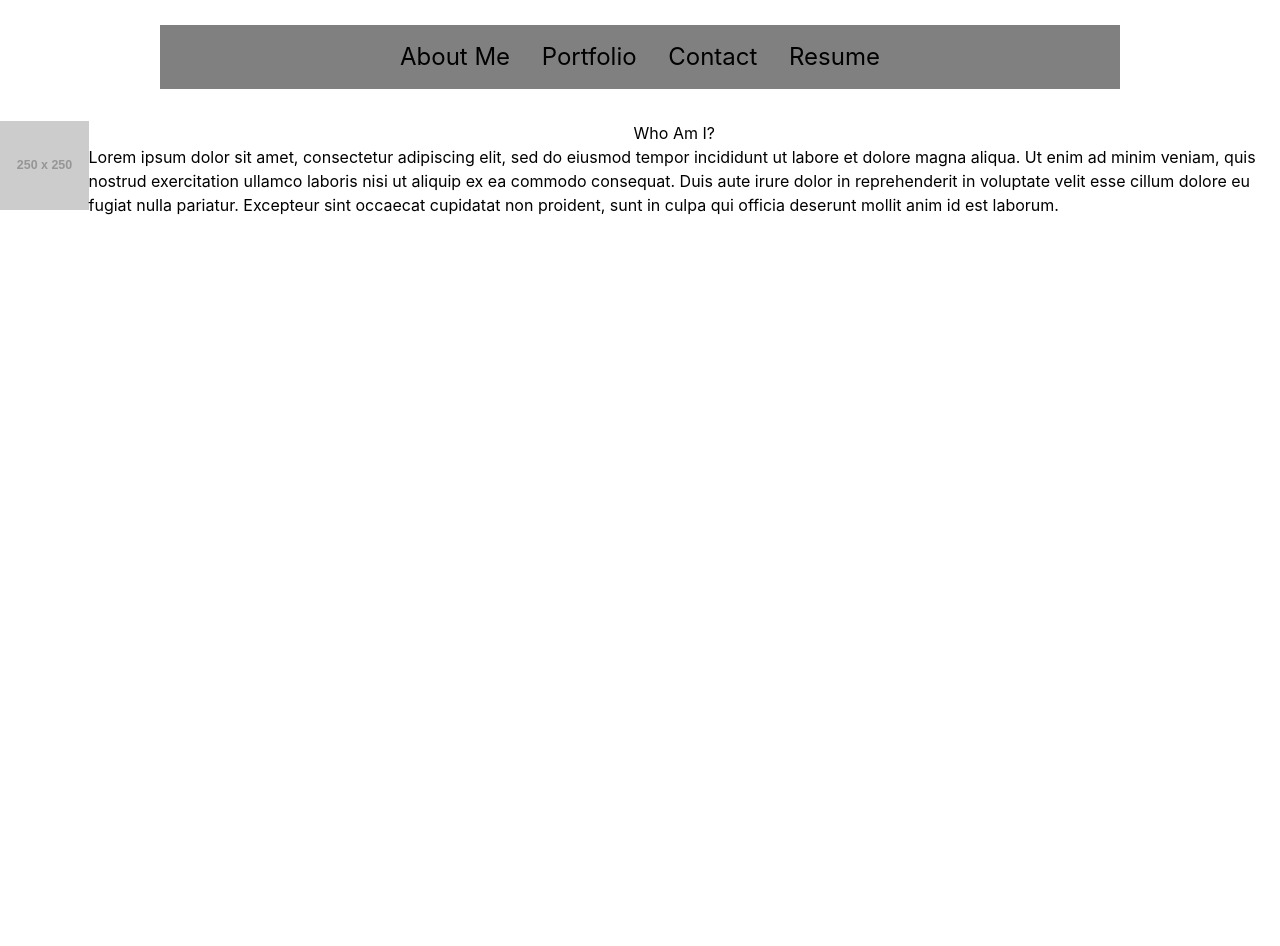
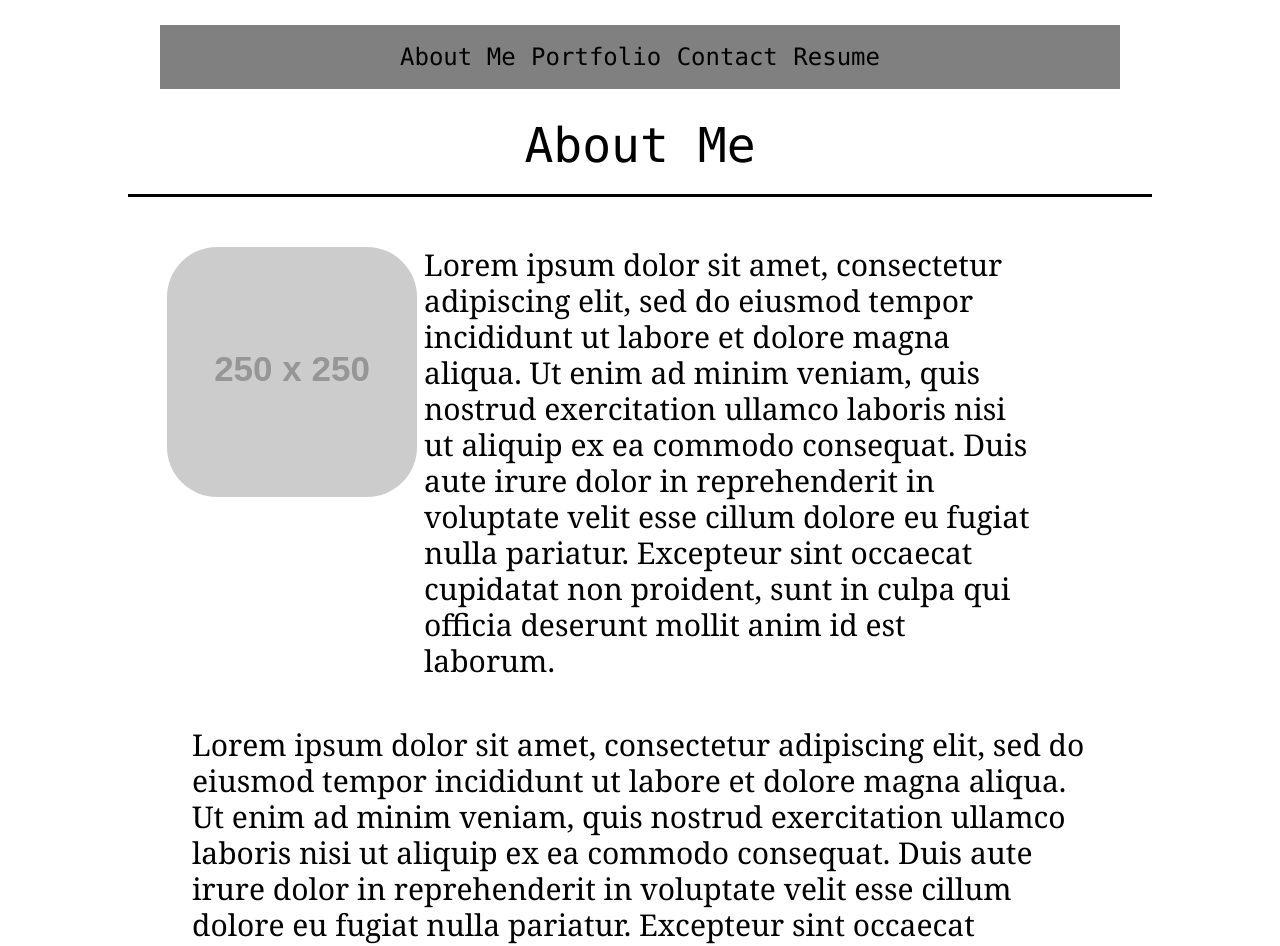
Before and after one commit to ScarElite/professional-portfolio, a React (Create React App) app: page / in a window 1280 px wide. Shown: the part 83-1029 px from the top of the page. Before the commit the page ends 800 px from the top, so only its background shows below. Built offline with nearby package versions, Linux system fonts and the light colour scheme.

Commit message:
Styled both About components and added a header to the main About component

```diff
--- a/src/App.css
+++ b/src/App.css
@@ -26,14 +26,41 @@
   background-color: lightgray;
 } */
 
+/* Main Header */
 .title-header {
   color: var(--secondary);
 }
 
+/* Nav */
 .navbar {
   background-color: grey;
 }
 
-/* .about-section {
-  background-color: lightgray;
-} */
+.navbar-item:hover {
+  color: white;
+}
+
+/* About Section */
+.about-header {
+  border-bottom: 3px solid black;
+  margin: 0px 10% 50px 10%;
+  padding-bottom: 25px;
+}
+
+.personal-image {
+  max-width: 250px !important;
+  max-height: 250px !important;
+  border-radius: 20%;
+}
+
+.about-section-1 {
+  width: 30%;
+}
+
+.about-section-2 {
+  width: 70%;
+}
+
+.about-paragraph-2 {
+  width: 70%;
+}
--- a/src/App.js
+++ b/src/App.js
@@ -11,6 +11,7 @@ function App() {
       <Header></Header>
       <Nav></Nav>
       <About></About>
+      <About2></About2>
     </div>
   );
 }
--- a/src/components/About/index.js
+++ b/src/components/About/index.js
@@ -2,28 +2,32 @@ import React from "react";
 
 function About() {
   return (
-    <div className="flex my-5 me-5 about-section">
-      <section className="justify-content-center">
+    <div>
+      <header className="flex justify-center font-mono text-5xl about-header">
+        About Me
+      </header>
+      <div className="flex my-5 about-section-main justify-between">
+        <section className="about-section-1 flex justify-center ml-40">
           <img
             className="personal-image"
             src="https://via.placeholder.com/250"
             alt="placeholder"
           ></img>
         </section>
-      <section className="">
+        <section className="about-section-2 flex mr-60">
           <aside>
-          <h1 className="text-center about-title">Who Am I?</h1>
-          <p className="about-paragraph-1">
+            <p className="text-3xl font-serif">
               Lorem ipsum dolor sit amet, consectetur adipiscing elit, sed do
-            eiusmod tempor incididunt ut labore et dolore magna aliqua. Ut enim
-            ad minim veniam, quis nostrud exercitation ullamco laboris nisi ut
-            aliquip ex ea commodo consequat. Duis aute irure dolor in
-            reprehenderit in voluptate velit esse cillum dolore eu fugiat nulla
-            pariatur. Excepteur sint occaecat cupidatat non proident, sunt in
-            culpa qui officia deserunt mollit anim id est laborum.
+              eiusmod tempor incididunt ut labore et dolore magna aliqua. Ut
+              enim ad minim veniam, quis nostrud exercitation ullamco laboris
+              nisi ut aliquip ex ea commodo consequat. Duis aute irure dolor in
+              reprehenderit in voluptate velit esse cillum dolore eu fugiat
+              nulla pariatur. Excepteur sint occaecat cupidatat non proident,
+              sunt in culpa qui officia deserunt mollit anim id est laborum.
             </p>
           </aside>
         </section>
+      </div>
     </div>
   );
 }
--- a/src/components/About2/index.js
+++ b/src/components/About2/index.js
@@ -2,8 +2,8 @@ import React from "react";
 
 function About2() {
   return (
-    <div>
-      <section className="about-paragraph-2">
+    <div className="flex justify-center mt-12">
+      <section className="about-paragraph-2 text-3xl font-serif">
         <p>
           Lorem ipsum dolor sit amet, consectetur adipiscing elit, sed do
           eiusmod tempor incididunt ut labore et dolore magna aliqua. Ut enim ad
--- a/src/components/Nav/index.js
+++ b/src/components/Nav/index.js
@@ -2,18 +2,18 @@ import React from "react";
 
 function Nav() {
   return (
-    <nav className="mx-40 my-8 py-4 navbar">
+    <nav className="mx-40 my-8 py-4 navbar font-mono text-2xl font-medium">
       <ul className="flex justify-between mx-60">
-        <li className="text-2xl">
+        <li className="navbar-item">
           <a href="/">About Me</a>
         </li>
-        <li className="text-2xl">
+        <li className="navbar-item">
           <a href="#portfolio">Portfolio</a>
         </li>
-        <li className="text-2xl">
+        <li className="navbar-item">
           <a href="#contact">Contact</a>
         </li>
-        <li className="text-2xl">
+        <li className="navbar-item">
           <a href="#resume">Resume</a>
         </li>
       </ul>
```
Lines whose indentation alone changed are shown as unchanged.
